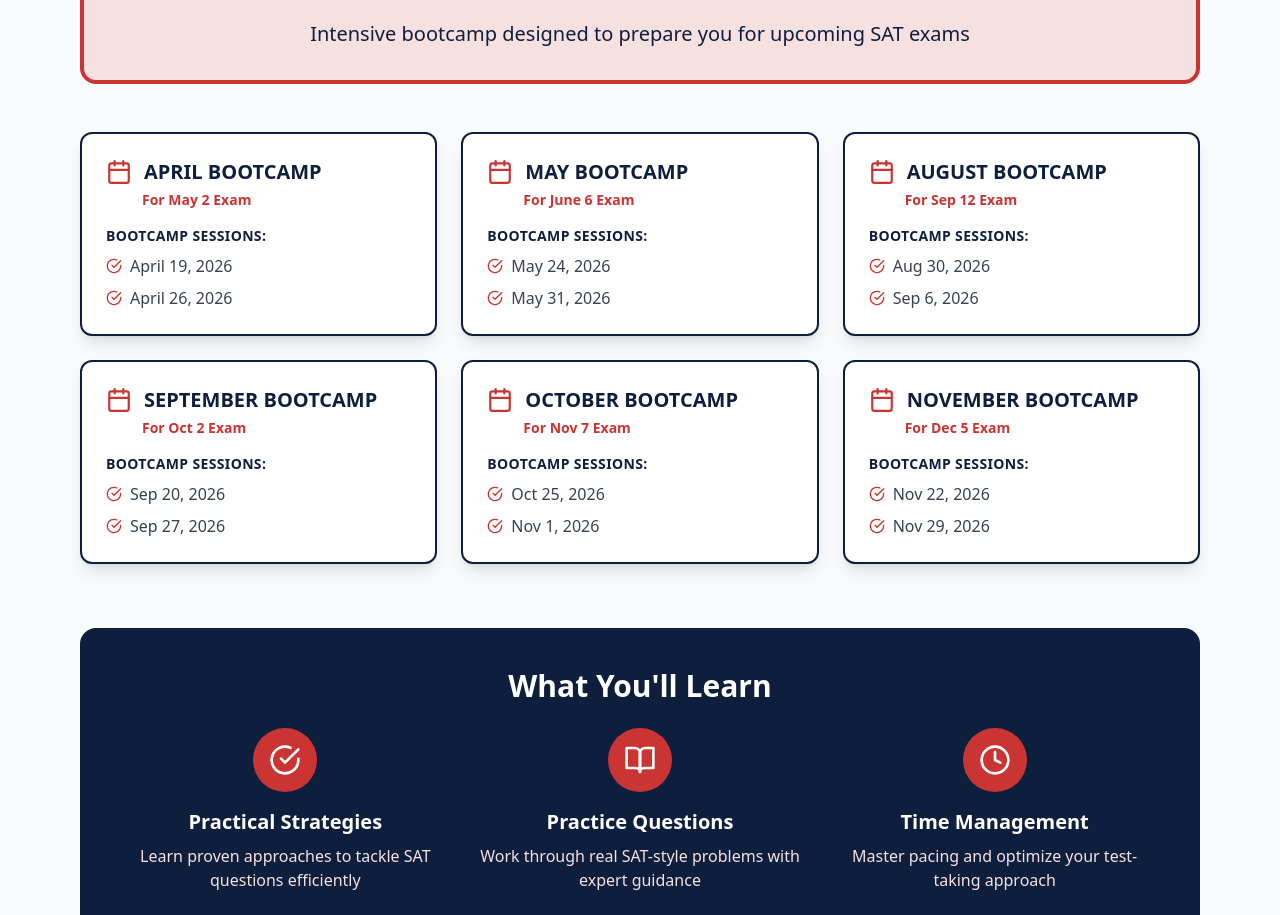
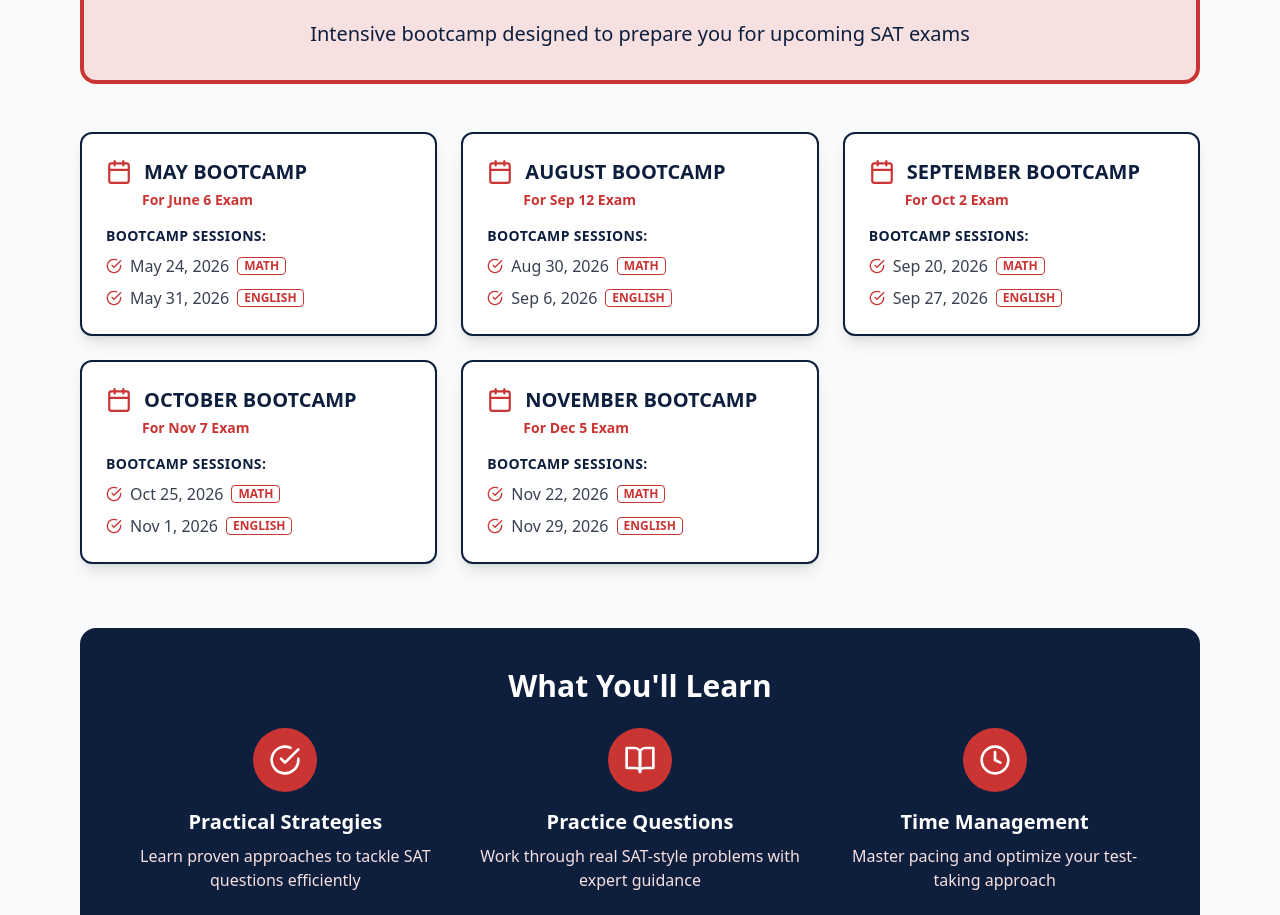
Before and after one commit to phcodesage/SAT-Bootcamp, a Next.js app: page / in a window 1280 px wide. Shown: the part 1100-2015 px from the top of the page. Built offline with nearby package versions, Linux system fonts and the light colour scheme.

Commit message:
removed: april bootcamp and added subject labels for our cards

```diff
--- a/app/page.tsx
+++ b/app/page.tsx
@@ -141,20 +141,19 @@
 type OnOpenPayment = (courseName: string, cashPrice: string, stripeLink: string, availableDates?: string[]) => void;
 
 const bootcamps = [
-  { title: 'APRIL BOOTCAMP',     examLabel: 'For May 2 Exam',    sessions: ['April 19, 2026', 'April 26, 2026'] },
-  { title: 'MAY BOOTCAMP',       examLabel: 'For June 6 Exam',   sessions: ['May 24, 2026', 'May 31, 2026'] },
-  { title: 'AUGUST BOOTCAMP',    examLabel: 'For Sep 12 Exam',   sessions: ['Aug 30, 2026', 'Sep 6, 2026'] },
-  { title: 'SEPTEMBER BOOTCAMP', examLabel: 'For Oct 2 Exam',    sessions: ['Sep 20, 2026', 'Sep 27, 2026'] },
-  { title: 'OCTOBER BOOTCAMP',   examLabel: 'For Nov 7 Exam',    sessions: ['Oct 25, 2026', 'Nov 1, 2026'] },
-  { title: 'NOVEMBER BOOTCAMP',  examLabel: 'For Dec 5 Exam',    sessions: ['Nov 22, 2026', 'Nov 29, 2026'] },
+  { title: 'MAY BOOTCAMP',       examLabel: 'For June 6 Exam',   sessions: [{ date: 'May 24, 2026', subject: 'MATH' }, { date: 'May 31, 2026', subject: 'ENGLISH' }] },
+  { title: 'AUGUST BOOTCAMP',    examLabel: 'For Sep 12 Exam',   sessions: [{ date: 'Aug 30, 2026', subject: 'MATH' }, { date: 'Sep 6, 2026', subject: 'ENGLISH' }] },
+  { title: 'SEPTEMBER BOOTCAMP', examLabel: 'For Oct 2 Exam',    sessions: [{ date: 'Sep 20, 2026', subject: 'MATH' }, { date: 'Sep 27, 2026', subject: 'ENGLISH' }] },
+  { title: 'OCTOBER BOOTCAMP',   examLabel: 'For Nov 7 Exam',    sessions: [{ date: 'Oct 25, 2026', subject: 'MATH' }, { date: 'Nov 1, 2026', subject: 'ENGLISH' }] },
+  { title: 'NOVEMBER BOOTCAMP',  examLabel: 'For Dec 5 Exam',    sessions: [{ date: 'Nov 22, 2026', subject: 'MATH' }, { date: 'Nov 29, 2026', subject: 'ENGLISH' }] },
 ];
 
 function SatBootcampSection({ onOpenPayment }: { onOpenPayment: OnOpenPayment }) {
-  const allBootcampIndividualDates = bootcamps.flatMap(bc => bc.sessions);
+  const allBootcampIndividualDates = bootcamps.flatMap(bc => bc.sessions.map(s => s.date));
   const allBootcampCombinedDates = bootcamps.map(bc => {
     if (bc.sessions.length === 2) {
-      const s1 = bc.sessions[0];
-      const s2 = bc.sessions[1];
+      const s1 = bc.sessions[0].date;
+      const s2 = bc.sessions[1].date;
       const parts1 = s1.split(' ');
       const parts2 = s2.split(' ');
       const month1 = parts1[0];
@@ -168,7 +167,7 @@
       }
       return `${month1} ${day1} & ${month2} ${day2}, ${year}`;
     }
-    return bc.sessions.join(' & ');
+    return bc.sessions.map(s => s.date).join(' & ');
   });
 
   return (
@@ -220,9 +219,12 @@
             <ul className="space-y-2 text-gray-700">
               <li className="text-sm font-bold text-[#0e1f3e] uppercase tracking-wide">Bootcamp Sessions:</li>
               {bc.sessions.map((s) => (
-                <li key={s} className="flex items-center">
-                  <CheckCircle className="text-[#ca3433] mr-2 flex-shrink-0" size={16} />
-                  <span>{s}</span>
+                <li key={s.date} className="flex items-center gap-2">
+                  <CheckCircle className="text-[#ca3433] flex-shrink-0" size={16} />
+                  <span>{s.date}</span>
+                  <span className="text-xs font-bold text-[#ca3433] border border-[#ca3433] rounded px-1.5 py-0.5 leading-none">
+                    {s.subject}
+                  </span>
                 </li>
               ))}
             </ul>
```
Also changed, not shown: 1 other file (tests, documents, lock files or other folders).
